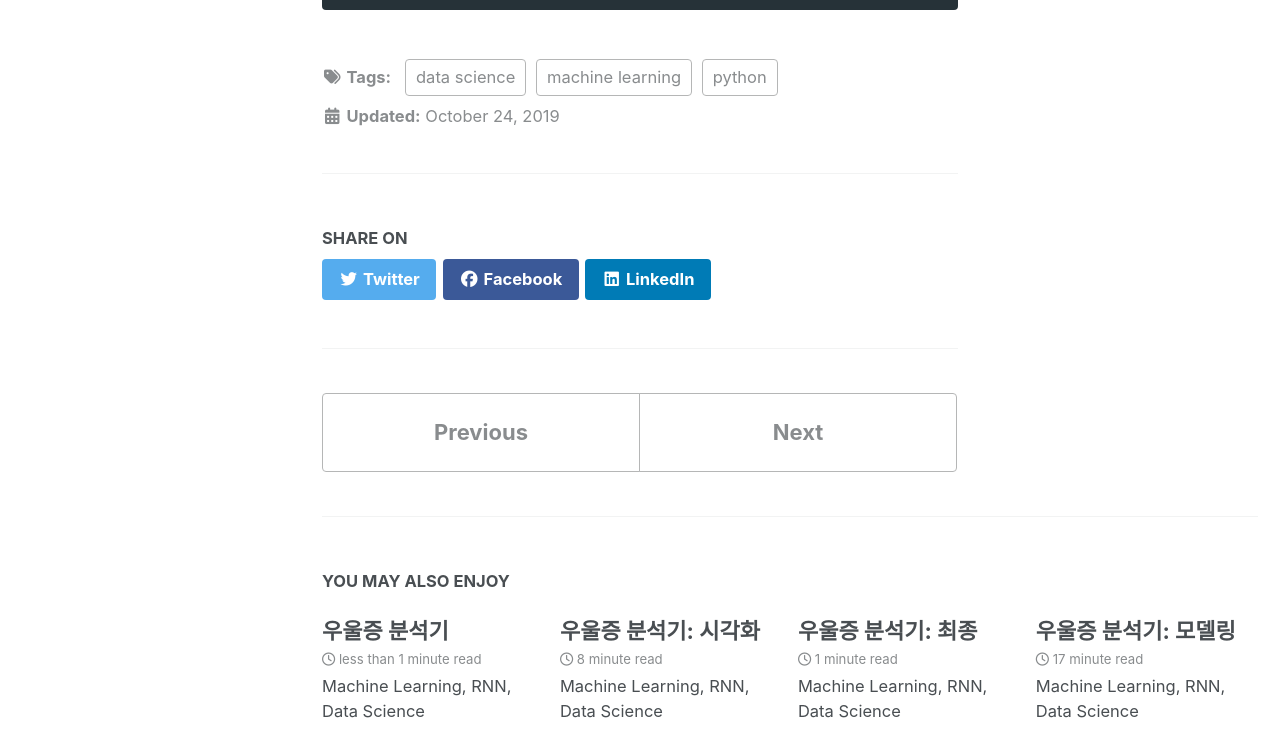
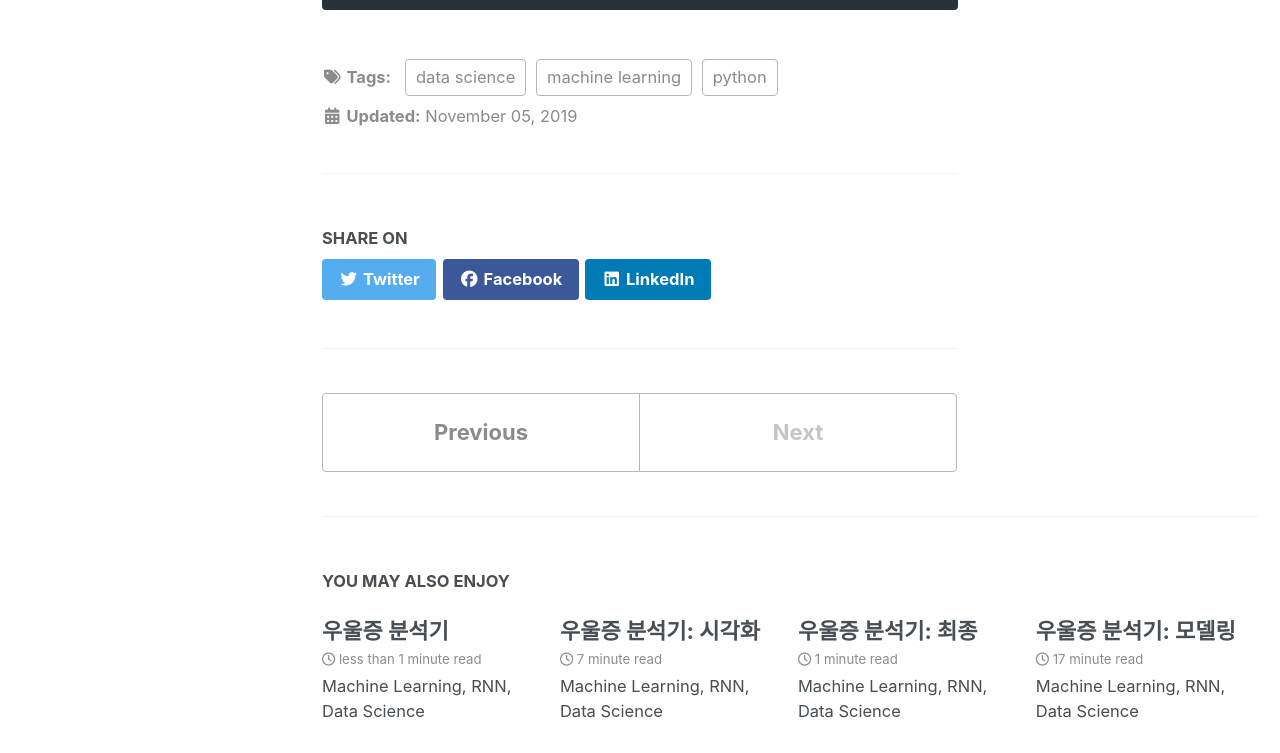
Before and after one commit to shyoo90/shyoo90.github.io, a Jekyll site: the page built from _posts/2019-11-05-tryb.md, in a window 1280 px wide and 1400 px high, scrolled down 12809 px. Shown: the part 390-1143 px from the top of the window. Built offline with Jekyll 4.4.1, drawn with Linux system fonts in a browser that asks for light colours; cached includes are drawn as plain includes; nearby versions of some CDN libraries; a file with an impossible date is left out.

Commit message:
Update 2019-11-05-tryb.md

```diff
--- a/_posts/2019-11-05-tryb.md
+++ b/_posts/2019-11-05-tryb.md
@@ -1,6 +1,6 @@
 ---
 title: "대본 쓰는 딥러닝모델:대본 학습2"
-date: 2019-10-24
+date: 2019-11-05
 tags: [machine learning, data science, python]
 excerpt: "Machine Learning, RNN, Data Science"
 ---
```
